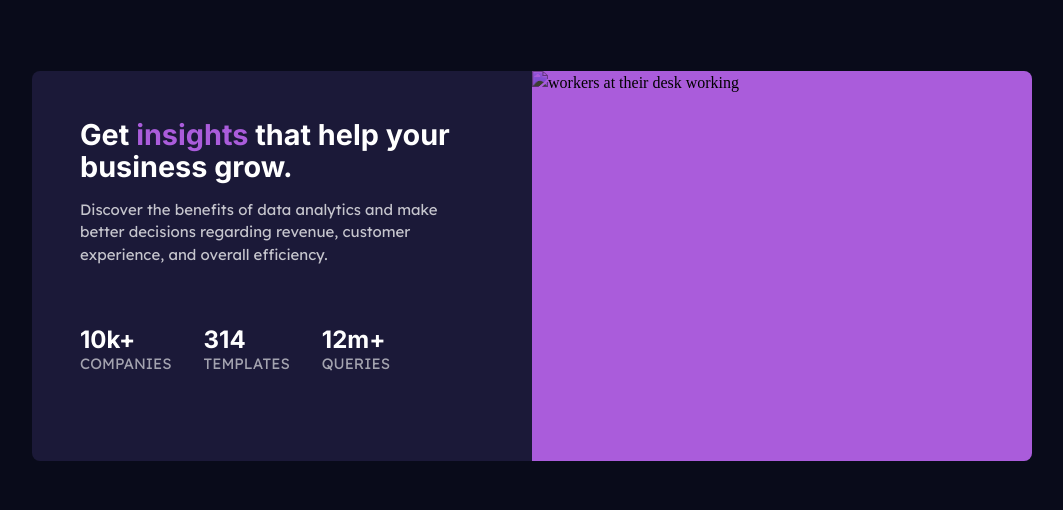
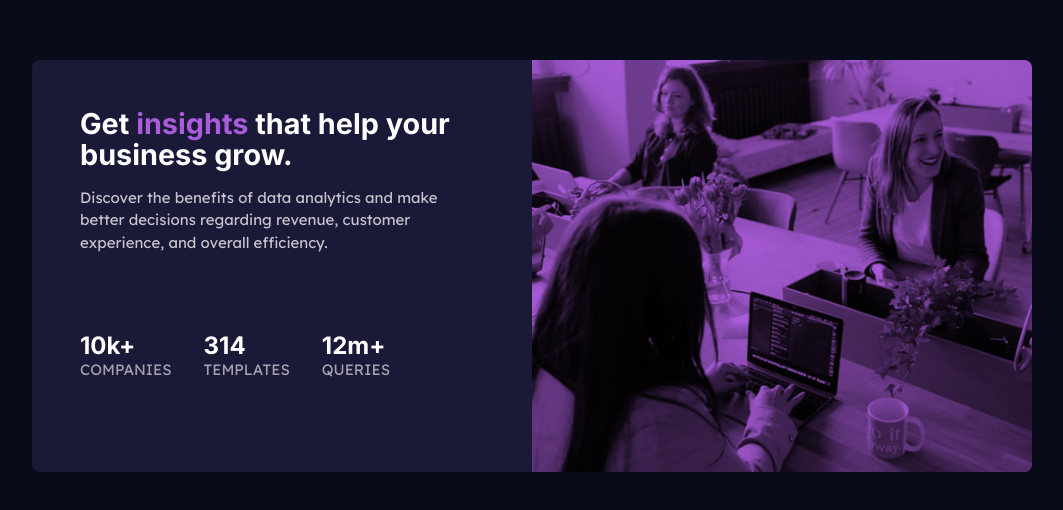
Before and after one commit to chicaboom-73/stats-preview-card-grid, a plain HTML site: page index.html in a window 1280 px wide. Shown: the part 182-692 px from the top of the page, without its empty margins (108-1171 px from the left). Drawn offline with Linux system fonts and the light colour scheme; the site is published under a folder, as on GitHub Pages, so addresses that start at the root find nothing.

Commit message:
commit CSS

```diff
--- a/index.html
+++ b/index.html
@@ -25,8 +25,8 @@
   <main>
     <article class="stat_card">
     <div class="card_img">
-      <img class="img_desktop" src="/images/image-header-desktop.jpg" alt="workers at their desk working">
-      <img class="img_mobile" src="/images/image-header-mobile.jpg" alt="workers at their desk working">
+      <img class="img_desktop" src="images/image-header-desktop.jpg" alt="workers at their desk working">
+      <img class="img_mobile" src="images/image-header-mobile.jpg" alt="workers at their desk working">
     </div>
   <div class="card_txt">
   <h1>Get <span>insights</span> that help your business grow.</h1>
```
